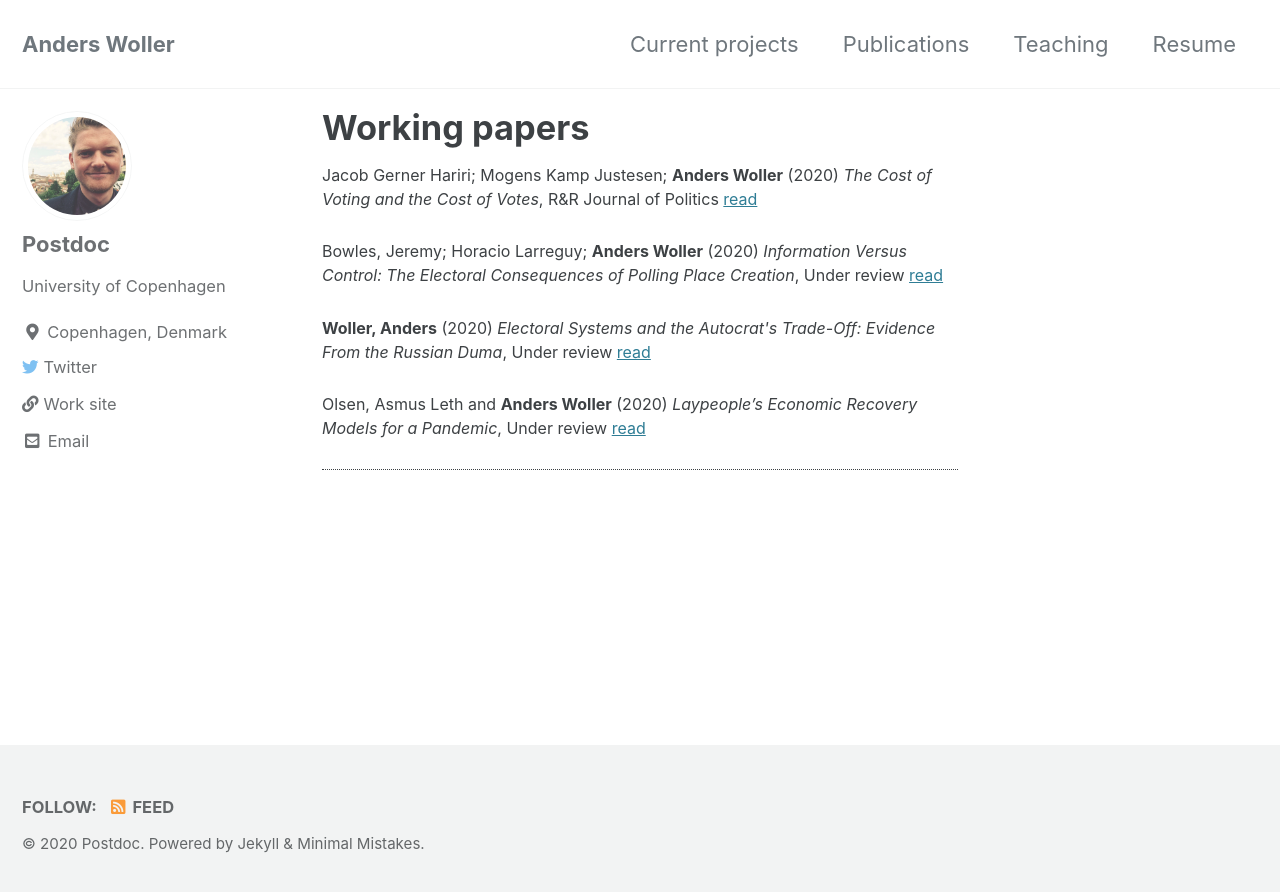
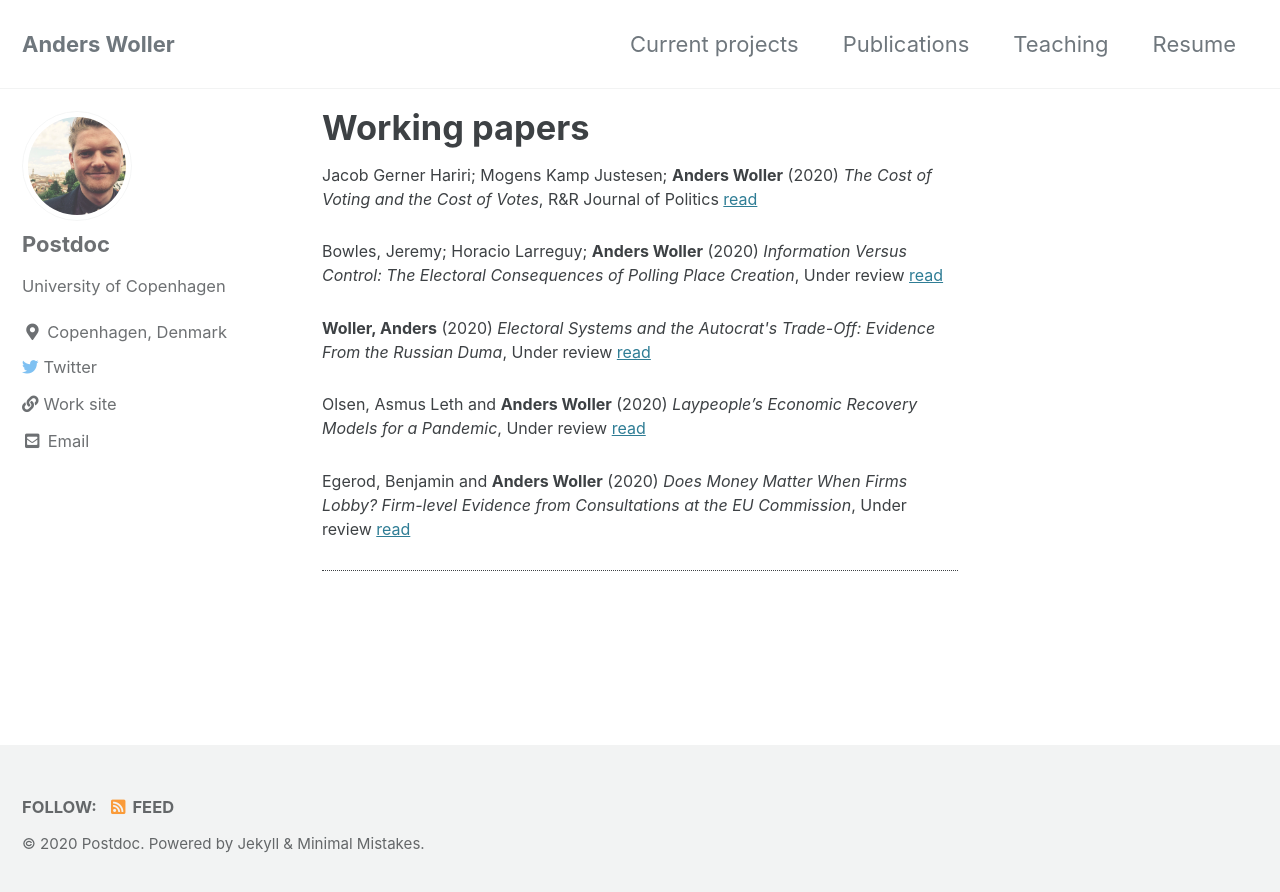
Before and after one commit to AndersWoller/AndersWoller.github.io, a Jekyll site: the page built from _pages/publications.md, in a window 1280 px wide. Shown: the top 892 px of the page. Built offline with Jekyll 4.4.1, drawn with Linux system fonts in a browser that asks for light colours; cached includes are drawn as plain includes.

Commit message:
Update publications.md

```diff
--- a/_pages/publications.md
+++ b/_pages/publications.md
@@ -12,4 +12,7 @@ author_profile: true
 
 <p style="font-size:16px"> Olsen, Asmus Leth and <b>Anders Woller</b> (2020) <i>Laypeople’s Economic Recovery Models for a Pandemic</i>, Under review <a href="https://www.dropbox.com/s/v1macvcbdqyjan3/manuscript_econ_covid19.pdf?dl=0">read</a> <p/>
 
+<p style="font-size:16px"> Egerod, Benjamin and <b>Anders Woller</b> (2020) <i>Does Money Matter When Firms Lobby? Firm-level Evidence from Consultations at the EU Commission</i>, Under review <a href="https://www.dropbox.com/s/jntg13ofu0ydflr/Maindocument.pdf?dl=0">read</a> <p/>
+
+
 <hr style="border-top: dotted 1px;" />
```
